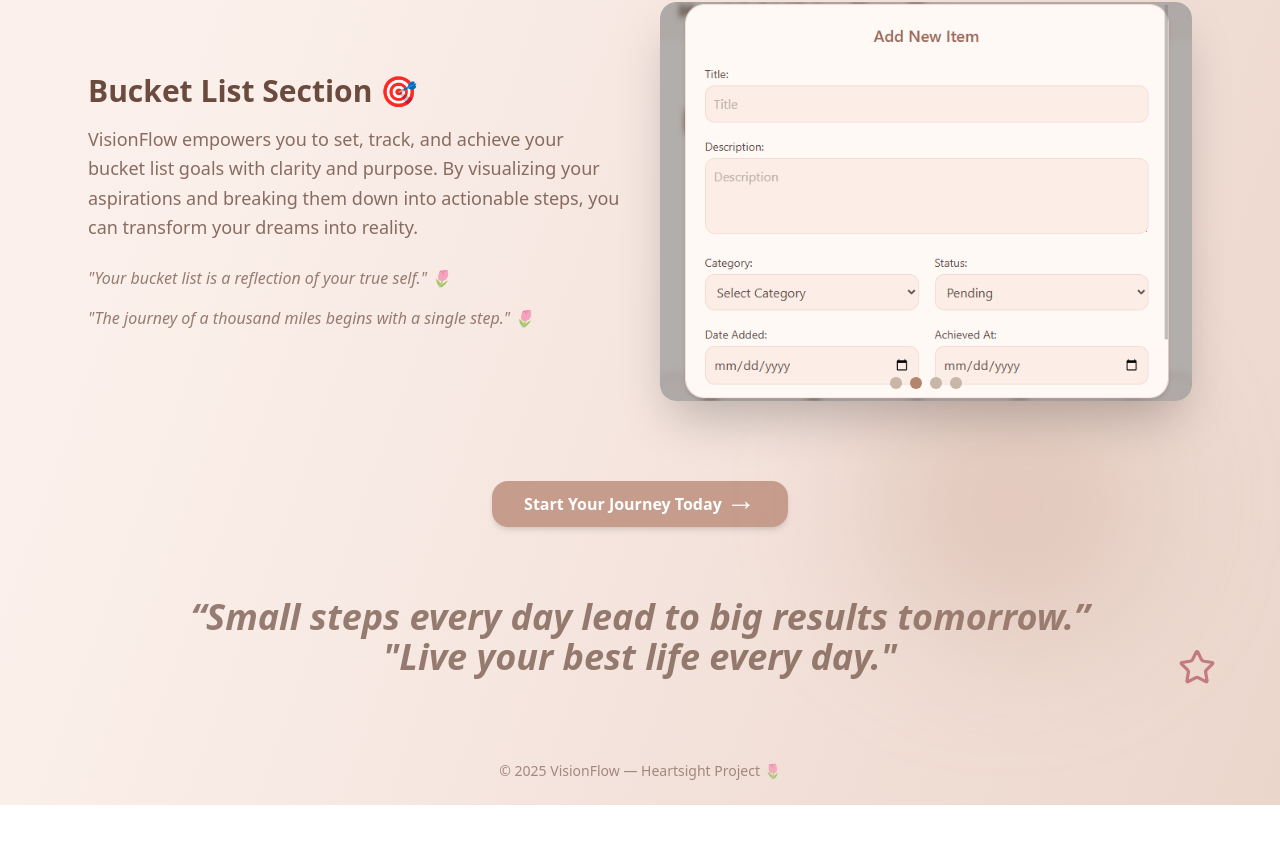
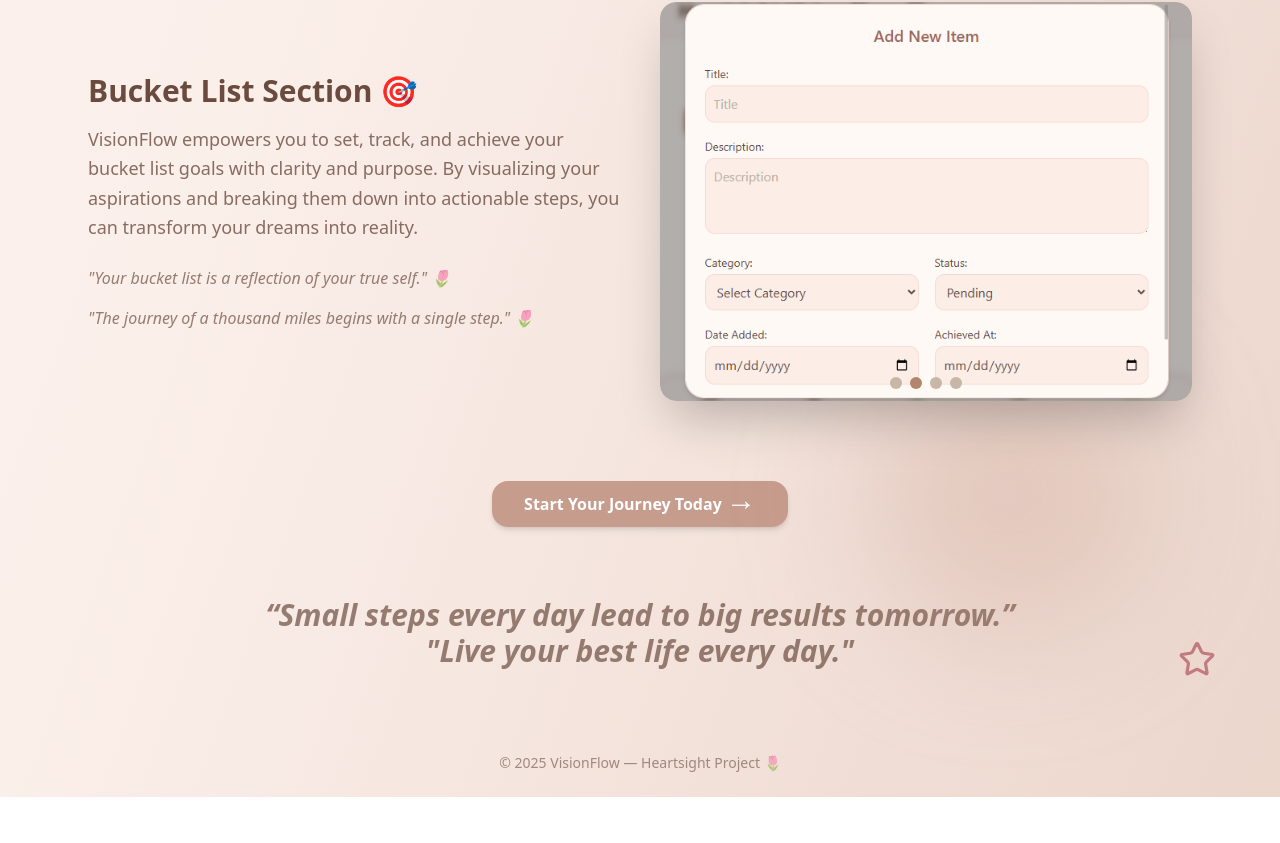
Before and after one commit to natalie-gichuki/Heartsight-Vision-Flow, a React app in the folder Frontend/: page / in a window 1280 px wide. Shown: the part 2866-3709 px from the top of the page. Built offline with nearby package versions, Linux system fonts and the light colour scheme; the HTML template or start-up script is replaced by a standard one.

Commit message:
reducing last quote font size

```diff
--- a/Frontend/src/pages/Home.jsx
+++ b/Frontend/src/pages/Home.jsx
@@ -404,7 +404,7 @@
                 </div>
 
                 <section className="mt-20">
-                    <div className="text-center font-bold text-4xl text-[#6B4B3E]/70 italic">
+                    <div className="text-center font-bold text-3xl text-[#6B4B3E]/70 italic">
                         <p>“Small steps every day lead to big results tomorrow.”<br />
                             "Live your best life every day."</p>
                     </div>
```
